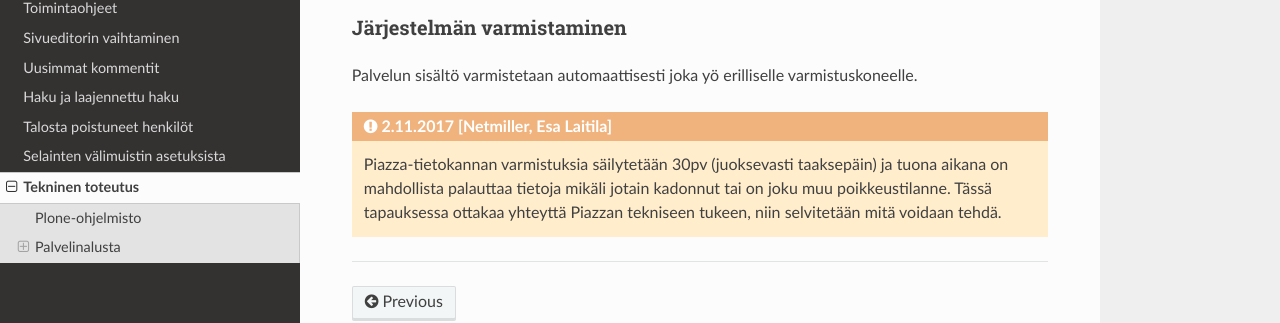
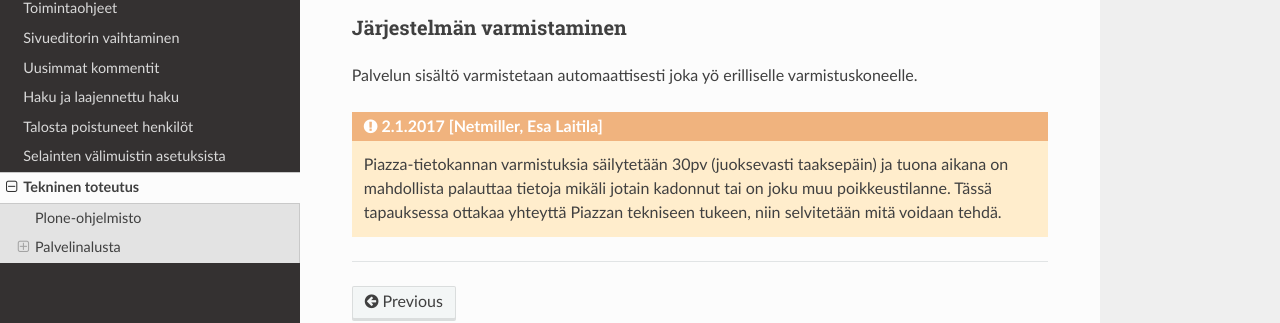
Before and after one commit to netmiller/piazzadoc, an MkDocs documentation site: the page built from sivut/tekninen_toteutus.md, in a window 1280 px wide and 900 px high, scrolled down 1291 px. Shown: the part 449-772 px from the top of the window. Built offline with MkDocs 1.6.1, drawn with Linux system fonts in a browser that asks for light colours; nearby versions of some CDN libraries; old or Windows-style settings are respelled for this version of MkDocs.

Commit message:
Update tekninen_toteutus.md

```diff
--- a/sivut/tekninen_toteutus.md
+++ b/sivut/tekninen_toteutus.md
@@ -58,7 +58,7 @@ Laitetilat täyttävät Viestintäviraston vaatimukset A-luokan laitetiloille (T
 
 Palvelun sisältö varmistetaan automaattisesti joka yö erilliselle varmistuskoneelle.
 
-!!! warning "2.11.2017 [Netmiller, Esa Laitila]"
+!!! warning "2.1.2017 [Netmiller, Esa Laitila]"
     Piazza-tietokannan varmistuksia säilytetään 30pv (juoksevasti taaksepäin) ja tuona aikana on mahdollista palauttaa tietoja mikäli jotain kadonnut tai on joku muu poikkeustilanne.
     Tässä tapauksessa ottakaa yhteyttä Piazzan tekniseen tukeen, niin selvitetään mitä voidaan tehdä.
 
```
